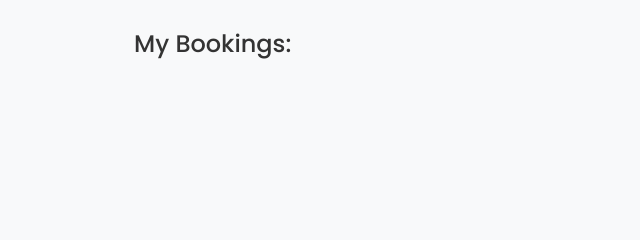
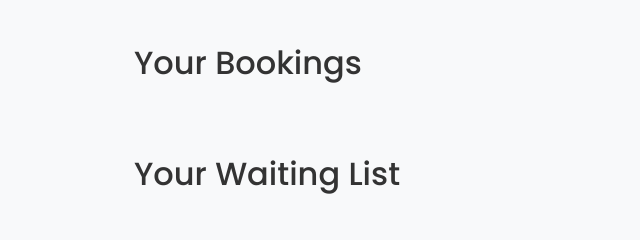
Before and after one commit to ZachFrankel/coderdojo-app, a Flask app: template templates/dashboard.html in a window 1280 px wide. Shown: the part 196-436 px from the top of the page, without its empty margins (0-640 px from the left). Run offline with Flask 3, Linux system fonts and the light colour scheme; the template is opened without the code that fills it, so the values that code supplies are empty; some libraries are stand-ins or nearby versions.

Commit message:
from the screen to the ring

```diff
--- a/main.py
+++ b/main.py
@@ -50,92 +50,6 @@ def about():
     conn.close()
     return render_template('about.html', is_logged_in=is_logged_in, is_admin=is_admin, instructors=instructors)
 
-@app.route('/admin', methods=['GET', 'POST'])
-def admin():
-    if not is_logged_in():
-        flash('Access denied.', 'danger')
-        return redirect(url_for('login'))
-
-    if not is_admin():
-        flash('Access denied.', 'danger')
-        return redirect(url_for('home'))
-
-    conn = get_db_connection()
-    cursor = conn.cursor()
-    cursor.execute('SELECT * FROM users')
-    users = cursor.fetchall()
-    cursor.execute('SELECT * FROM events')
-    events = cursor.fetchall()
-    close_db_connection(conn)
-
-    if request.method == 'POST':
-        user_id = request.form.get('user_id')
-        title = request.form.get('title')
-        desc = request.form.get('desc')
-        event_date = request.form.get('event_date')
-        location = request.form.get('location')
-        max_p = request.form.get('max_p')
-        action = request.form.get('action')
-
-        dt = datetime.strptime(event_date, "%Y-%m-%dT%H:%M")
-        event_date = dt.strftime("%Y-%m-%d %H:%M:%S.000Z")
-
-        conn = get_db_connection()
-        if action == 'set_admin':
-            conn.execute('UPDATE users SET admin = 1 WHERE id = ?', (user_id,))
-            flash('Admin granted.', 'success')
-        elif action == 'revoke_admin':
-            conn.execute('UPDATE users SET admin = 0 WHERE id = ?', (user_id,))
-            flash('Admin revoked.', 'success')
-        elif action == 'add_event':
-            conn.execute('INSERT INTO events (title, desc, event_date, location, max_participants) VALUES (?, ?, ?, ?, ?)',
-                          (title, desc, event_date, location, max_p))
-            flash('Event Added', 'success')
-
-        conn.commit()
-        close_db_connection(conn)
-        return redirect(url_for('admin'))
-
-    return render_template('admin.html', users=users, events=events, is_logged_in=is_logged_in, is_admin=is_admin)
-
-@app.route('/events')
-def events():
-    conn = get_db_connection()
-    events = conn.execute('SELECT * FROM events').fetchall()
-    conn.close()
-
-    return render_template('events.html', is_logged_in=is_logged_in, is_admin=is_admin, events=events)
-
-@app.route('/admin/manage_event/<event_id>', methods=['GET', 'POST'])
-def manage_event(event_id):
-    if is_admin():
-        conn = get_db_connection()
-        cursor = conn.cursor()
-        cursor.execute('SELECT * FROM events WHERE id = ?', (event_id,))
-        event = cursor.fetchone()
-        cursor.execute('SELECT * FROM bookings WHERE eventID = ?', (event_id,))
-        bookings = cursor.fetchall()
-        conn.close()
-
-        return render_template('manageEvent.html', is_logged_in=is_logged_in, is_admin=is_admin, event=event, bookings=bookings)
-    else:
-        flash('Access denied.', 'danger')
-        return redirect(url_for('home'))
-
-@app.route('/admin/remove_event/<event_id>', methods=['POST'])
-def remove_event(event_id):
-    if is_admin():
-        conn = get_db_connection()
-        conn.execute('DELETE FROM events WHERE id = ?', (event_id,))
-        conn.commit()
-        conn.close()
-
-        flash('Event Deleted.', 'success')
-        return redirect(url_for('events'))
-    else:
-        flash('Access denied.', 'danger')
-        return redirect(url_for('home'))
-
 @app.route('/auth/register', methods=['GET', 'POST'])
 def register():
     if request.method == 'POST':
@@ -182,24 +96,65 @@ def register():
         return redirect(url_for('login'))
     return render_template('register.html', is_logged_in=is_logged_in, is_admin=is_admin)
 
-def send_reset_email_to_user(email):
-    token = str(uuid.uuid4().hex)
-    link = url_for('reset_password', token=token, _external=True)
+@app.route('/auth/confirm/<token>')
+def auth_confirm(token):
+    email = session.pop(token, None)
 
-    session['reset_token'] = token
-    session['reset_email'] = email
+    if email:
+        conn = get_db_connection()
+        conn.execute('UPDATE users SET confirmed = 1 WHERE email = ?', (email,))
+        conn.commit()
+        close_db_connection(conn)
 
-    print('')
-    print(f"debug: {link}")
-    print(f"debug: {email}")
-    print('')
+        flash('confirmed email, login now', 'success')
+        return redirect(url_for('login'))
+    else:
+        flash('Link is invalid or has expired.', 'danger')
+        return redirect(url_for('register'))
 
-    if nms:
-        print('\nNo mail server detected in your config file.\nContent of the email has been sent to the console.\n')
-    else:
-        msg = Message('reset email', sender=app.config['MAIL_DEFAULT_SENDER'], recipients=[email])
-        msg.body = f'{link}'
-        mail.send(msg)
+@app.route('/auth/login', methods=['GET', 'POST'])
+def login():
+    if request.method == 'POST':
+        email = request.form['email']
+        password = request.form['password']
+
+        conn = get_db_connection()
+        cursor = conn.cursor()
+        cursor.execute('SELECT * FROM users WHERE email = ?', (email,))
+        user = cursor.fetchone()
+        close_db_connection(conn)
+
+        if user:
+            password_bytes = password.encode('utf-8')
+
+            stored_password_bytes = user['password']
+            if isinstance(stored_password_bytes, str):
+                stored_password_bytes = stored_password_bytes.encode('utf-8')
+
+            if bcrypt.checkpw(password_bytes, stored_password_bytes):
+                if user['confirmed']:
+                    session['user_id'] = user['id']
+                    session['username'] = user['username']
+                    session['email'] = user['email']
+                    flash('You are now logged in', 'success')
+                    return redirect(url_for('home'))
+                else:
+                    flash('A confirmation email has been sent. Please check your inbox.', 'info')
+                    return redirect(url_for('login'))
+            else:
+                flash('Invalid password. Please try again.', 'danger')
+                return redirect(url_for('login'))
+        else:
+            flash('Invalid email or password. Please try again.', 'danger')
+            return redirect(url_for('login'))
+
+    return render_template('login.html', is_logged_in=is_logged_in)
+
+@app.route('/auth/logout')
+def logout():
+    session.clear()
+    flash('You are now logged out', 'success')
+    return redirect(url_for('home'))
 
 @app.route('/auth/forgot', methods=['GET', 'POST'])
 def forgot_password():
@@ -252,19 +207,149 @@ def reset_password(token):
 
     return render_template('resetPassword.html', token=token, is_logged_in=is_logged_in, is_admin=is_admin)
 
-@app.route('/booking/create/<event_id>', methods=['GET', 'POST'])
+@app.route('/events')
+def events():
+    conn = get_db_connection()
+    events = conn.execute('''
+        SELECT events.*, COUNT(bookings.id) as participants
+        FROM events
+        LEFT JOIN bookings ON events.id = bookings.eventID
+        GROUP BY events.id
+    ''').fetchall()
+    conn.close()
+
+    return render_template('events.html', is_logged_in=is_logged_in, is_admin=is_admin, events=events)
+
+@app.route('/admin', methods=['GET', 'POST'])
+def admin():
+    if not is_logged_in():
+        flash('Access denied.', 'danger')
+        return redirect(url_for('login'))
+
+    if not is_admin():
+        flash('Access denied.', 'danger')
+        return redirect(url_for('home'))
+
+    conn = get_db_connection()
+    cursor = conn.cursor()
+    cursor.execute('SELECT * FROM users')
+    users = cursor.fetchall()
+    cursor.execute('SELECT * FROM events')
+    events = cursor.fetchall()
+    close_db_connection(conn)
+
+    if request.method == 'POST':
+        user_id = request.form.get('user_id')
+        title = request.form.get('title')
+        desc = request.form.get('desc')
+        event_date = request.form.get('event_date')
+        location = request.form.get('location')
+        max_p = request.form.get('max_p')
+        action = request.form.get('action')
+
+        dt = datetime.strptime(event_date, "%Y-%m-%dT%H:%M")
+        event_date = dt.strftime("%Y-%m-%d %H:%M:%S.000Z")
+
+        conn = get_db_connection()
+        if action == 'set_admin':
+            conn.execute('UPDATE users SET admin = 1 WHERE id = ?', (user_id,))
+            flash('Admin granted.', 'success')
+        elif action == 'revoke_admin':
+            conn.execute('UPDATE users SET admin = 0 WHERE id = ?', (user_id,))
+            flash('Admin revoked.', 'success')
+        elif action == 'add_event':
+            conn.execute('INSERT INTO events (title, desc, event_date, location, max_participants) VALUES (?, ?, ?, ?, ?)',
+                          (title, desc, event_date, location, max_p))
+            flash('Event Added', 'success')
+
+        conn.commit()
+        close_db_connection(conn)
+        return redirect(url_for('admin'))
+
+    return render_template('admin.html', users=users, events=events, is_logged_in=is_logged_in, is_admin=is_admin)
+
+@app.route('/admin/manage_event/<event_id>', methods=['GET', 'POST'])
+def manage_event(event_id):
+    if is_admin():
+        conn = get_db_connection()
+        cursor = conn.cursor()
+        cursor.execute('SELECT * FROM events WHERE id = ?', (event_id,))
+        event = cursor.fetchone()
+        cursor.execute('SELECT * FROM bookings WHERE eventID = ?', (event_id,))
+        bookings = cursor.fetchall()
+        conn.close()
+
+        return render_template('manageEvent.html', is_logged_in=is_logged_in, is_admin=is_admin, event=event, bookings=bookings)
+    else:
+        flash('Access denied.', 'danger')
+        return redirect(url_for('home'))
+
+@app.route('/admin/remove_event/<event_id>', methods=['POST'])
+def remove_event(event_id):
+    if is_admin():
+        conn = get_db_connection()
+        conn.execute('DELETE FROM events WHERE id = ?', (event_id,))
+        conn.commit()
+        conn.close()
+
+        flash('Event Deleted.', 'success')
+        return redirect(url_for('events'))
+    else:
+        flash('Access denied.', 'danger')
+        return redirect(url_for('home'))
+
+@app.route('/waiting_list/remove/<waiting_id>', methods=['POST'])
+def remove_from_waiting_list(waiting_id):
+    if not is_logged_in():
+        flash('Must be logged in to perform this action.', 'danger')
+        return redirect(url_for('login'))
+
+    conn = get_db_connection()
+    cursor = conn.cursor()
+    cursor.execute('SELECT userID FROM waiting_list WHERE id = ?', (waiting_id,))
+    waiting_entry = cursor.fetchone()
+
+    if waiting_entry and waiting_entry['userID'] == session['user_id']:
+        cursor.execute('DELETE FROM waiting_list WHERE id = ?', (waiting_id,))
+        conn.commit()
+        flash('You have been removed from the waiting list.', 'success')
+    else:
+        flash('Access denied or invalid waiting list entry.', 'danger')
+
+    close_db_connection(conn)
+    return redirect(url_for('dashboard'))
+
+@app.route('/booking/create/<event_id>', methods=['POST'])
 def create_booking(event_id):
     if not is_logged_in():
         flash('Must be logged in to perform this action.', 'danger')
         return redirect(url_for('login'))
+
+    action = request.form.get('action')
+
     conn = get_db_connection()
     cursor = conn.cursor()
-    cursor.execute('INSERT INTO bookings (userID, eventID, status) VALUES (?, ?, ?)',
-                    (session['user_id'], event_id, 'placeholder_debug'))
-    conn.commit()
-    conn.close()
+    cursor.execute('SELECT COUNT(*) as count FROM bookings WHERE eventID = ?', (event_id,))
+    participants = cursor.fetchone()['count']
 
-    flash(f'Successfully booked event {event_id}', 'success')
+    cursor.execute('SELECT max_participants FROM events WHERE id = ?', (event_id,))
+    max_participants = cursor.fetchone()['max_participants']
+
+    if action == 'join_waiting_list':
+        cursor.execute('INSERT INTO waiting_list (userID, eventID, timestamp) VALUES (?, ?, ?)',
+                       (session['user_id'], event_id, datetime.now()))
+        conn.commit()
+        conn.close()
+        flash('Event is fully booked. You have been added to the waiting list.', 'info')
+    elif action == 'book_event' and participants < max_participants:
+        cursor.execute('INSERT INTO bookings (userID, eventID, status) VALUES (?, ?, ?)',
+                       (session['user_id'], event_id, 'booked'))
+        conn.commit()
+        conn.close()
+        flash(f'Successfully booked event {event_id}', 'success')
+    else:
+        flash('Event is fully booked. You cannot book this event.', 'danger')
+
     return redirect(url_for('dashboard'))
 
 @app.route('/booking/delete/<booking_id>', methods=['GET', 'POST'])
@@ -301,72 +386,39 @@ def dashboard():
         FROM bookings
         JOIN events ON bookings.eventID = events.id
         WHERE bookings.userID = ?
-    ''', (session['user_id'],)) # i totally wrote this query as i totally understand it
+    ''', (session['user_id'],))
     bookings = cursor.fetchall()
+
+    cursor.execute('''
+        SELECT waiting_list.*, events.title, events.desc, events.event_date, events.location
+        FROM waiting_list
+        JOIN events ON waiting_list.eventID = events.id
+        WHERE waiting_list.userID = ?
+    ''', (session['user_id'],))
+    waiting_list = cursor.fetchall()
+
     close_db_connection(conn)
 
-    return render_template('dashboard.html', is_logged_in=is_logged_in, is_admin=is_admin, bookings=bookings)
+    return render_template('dashboard.html', is_logged_in=is_logged_in, is_admin=is_admin, bookings=bookings, waiting_list=waiting_list)
 
-@app.route('/auth/confirm/<token>')
-def auth_confirm(token):
-    email = session.pop(token, None)
+def send_reset_email_to_user(email):
+    token = str(uuid.uuid4().hex)
+    link = url_for('reset_password', token=token, _external=True)
 
-    if email:
-        conn = get_db_connection()
-        conn.execute('UPDATE users SET confirmed = 1 WHERE email = ?', (email,))
-        conn.commit()
-        close_db_connection(conn)
+    session['reset_token'] = token
+    session['reset_email'] = email
 
-        flash('confirmed email, login now', 'success')
-        return redirect(url_for('login'))
+    print('')
+    print(f"debug: {link}")
+    print(f"debug: {email}")
+    print('')
+
+    if nms:
+        print('\nNo mail server detected in your config file.\nContent of the email has been sent to the console.\n')
     else:
-        flash('Link is invalid or has expired.', 'danger')
-        return redirect(url_for('register'))
-
-@app.route('/auth/login', methods=['GET', 'POST'])
-def login():
-    if request.method == 'POST':
-        email = request.form['email']
-        password = request.form['password']
-
-        conn = get_db_connection()
-        cursor = conn.cursor()
-        cursor.execute('SELECT * FROM users WHERE email = ?', (email,))
-        user = cursor.fetchone()
-        close_db_connection(conn)
-
-        if user:
-            # chatgpt magic
-            password_bytes = password.encode('utf-8')
-
-            stored_password_bytes = user['password']
-            if isinstance(stored_password_bytes, str):
-                stored_password_bytes = stored_password_bytes.encode('utf-8')
-            #end of chatgpt magic
-            if bcrypt.checkpw(password_bytes, stored_password_bytes):
-                if user['confirmed']:
-                    session['user_id'] = user['id']
-                    session['username'] = user['username']
-                    session['email'] = user['email']
-                    flash('You are now logged in', 'success')
-                    return redirect(url_for('home'))
-                else:
-                    flash('A confirmation email has been sent. Please check your inbox.', 'info')
-                    return redirect(url_for('login'))
-            else:
-                flash('Invalid password. Please try again.', 'danger')
-                return redirect(url_for('login'))
-        else:
-            flash('Invalid email or password. Please try again.', 'danger')
-            return redirect(url_for('login'))
-
-    return render_template('login.html', is_logged_in=is_logged_in)
-
-@app.route('/auth/logout')
-def logout():
-    session.clear()
-    flash('You are now logged out', 'success')
-    return redirect(url_for('home'))
+        msg = Message('reset email', sender=app.config['MAIL_DEFAULT_SENDER'], recipients=[email])
+        msg.body = f'{link}'
+        mail.send(msg)
 
 if __name__ == '__main__':
     app.run(debug=True)
--- a/templates/dashboard.html
+++ b/templates/dashboard.html
@@ -4,18 +4,48 @@
 
 {% block content %}
     <div class="container">
-        <h1>Welcome, {{ session['username'] }}</h1><br>
-        <h4>My Bookings:</h4>
-        <ul class="list-group">
+        <h1>Welcome, {{ session['username'] }}</h1>
+
+        <h2 class="mt-5">Your Bookings</h2>
+        <ul class="list-group mt-4">
             {% for booking in bookings %}
                 <li class="list-group-item">
-                    <strong>Event: {{ booking['title'] }}</strong><br>
-                    Date: {{ booking['event_date'] }}<br>
-                    Location: {{ booking['location']}}<br>
-                    Status: {{ booking['status'] }}<br>
-                    <form method="POST" action="{{ url_for('cancel_booking', booking_id=booking['id']) }}">
-                        <button type="submit" class="btn btn-danger">Cancel Booking</button>
-                    </form>
+                    <div class="d-flex justify-content-between align-items-center">
+                        <div>
+                            <strong>{{ booking['title'] }}</strong><br>
+                            Description: {{ booking['desc'] }}<br>
+                            Event Date: {{ booking['event_date'] }}<br>
+                            Location: {{ booking['location'] }}<br>
+                            Status: {{ booking['status'] }}<br>
+                        </div>
+                        <div>
+                            <form method="POST" action="{{ url_for('cancel_booking', booking_id=booking['id']) }}">
+                                <button type="submit" class="btn btn-danger mt-2">Cancel Booking</button>
+                            </form>
+                        </div>
+                    </div>
+                </li>
+            {% endfor %}
+        </ul>
+
+        <h2 class="mt-5">Your Waiting List</h2>
+        <ul class="list-group mt-4">
+            {% for waiting in waiting_list %}
+                <li class="list-group-item">
+                    <div class="d-flex justify-content-between align-items-center">
+                        <div>
+                            <strong>{{ waiting['title'] }}</strong><br>
+                            Description: {{ waiting['desc'] }}<br>
+                            Event Date: {{ waiting['event_date'] }}<br>
+                            Location: {{ waiting['location'] }}<br>
+                            Joined Waiting List On: {{ waiting['timestamp'] }}<br>
+                        </div>
+                        <div>
+                            <form method="POST" action="{{ url_for('remove_from_waiting_list', waiting_id=waiting['id']) }}">
+                                <button type="submit" class="btn btn-danger mt-2">Remove from Waiting List</button>
+                            </form>
+                        </div>
+                    </div>
                 </li>
             {% endfor %}
         </ul>
```
Also changed, not shown: templates/events.html (+14 -5 lines), pb_data/data.db, 4 other files.
